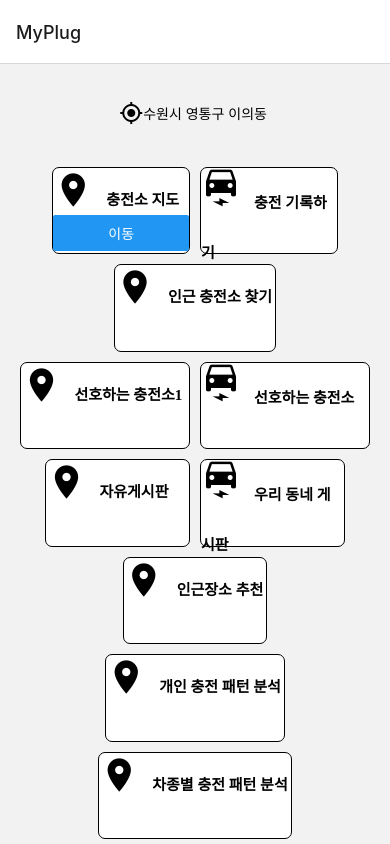
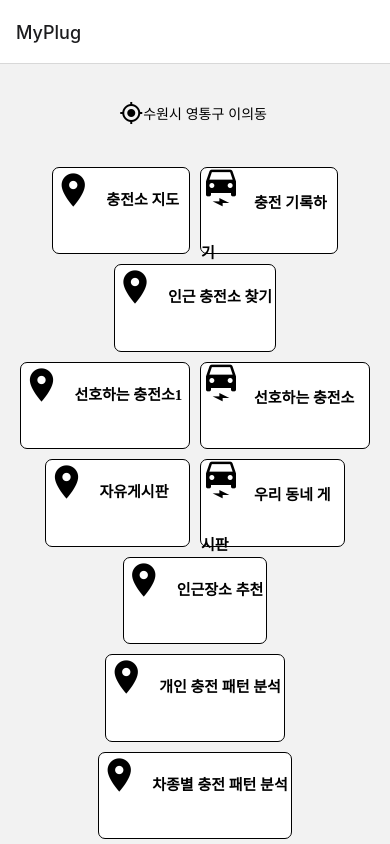
Before and after one commit to KGU-DCS-LAB/myPlug, a React Native app in the folder app-expo/: screen / in a window 390 px wide. Built offline with nearby package versions, Linux system fonts and the light colour scheme.

Commit message:
[윤주현/UPDATE] 버튼 삭제 및 View를 TouchableOpacity로 대체

```diff
--- a/app-expo/src/views/main/HomeView.js
+++ b/app-expo/src/views/main/HomeView.js
@@ -2,7 +2,7 @@ import * as React from 'react';
 import { NavigationContainer } from '@react-navigation/native';
 import { createNativeStackNavigator } from '@react-navigation/native-stack';
 import 'react-native-gesture-handler';
-import { Button, View, Text, StyleSheet, Image } from 'react-native';
+import { Button, View, Text, StyleSheet, Image, TouchableOpacity } from 'react-native';
 import { MaterialIcons } from '@expo/vector-icons';
 import { MaterialCommunityIcons } from '@expo/vector-icons';
 
@@ -18,11 +18,13 @@ const HomeView = (props) => {
 
 
             <View style={{ flex: 1, flexDirection: 'row'}}>
-
-                  <View style={styles.CardContainer}>
+                    {/* TouchableOpacity 는 View와 동일한 역할을 합니다. 리스너 담으려고 넣음 */}
+                  <TouchableOpacity
+                        style={styles.CardContainer}
+                        onPress={() => props.navigation.navigate('EvCharger')}
+                  >
                         <MaterialCommunityIcons name="map-marker" size={40} color="black" > <Text style={styles.CardTitle}>충전소 지도</Text></MaterialCommunityIcons>
-                        <Button title='이동' onPress={() => props.navigation.navigate('EvCharger')} />
-                  </View>
+                  </TouchableOpacity >
 
 
                   <View style={styles.CardContainer}>
```
